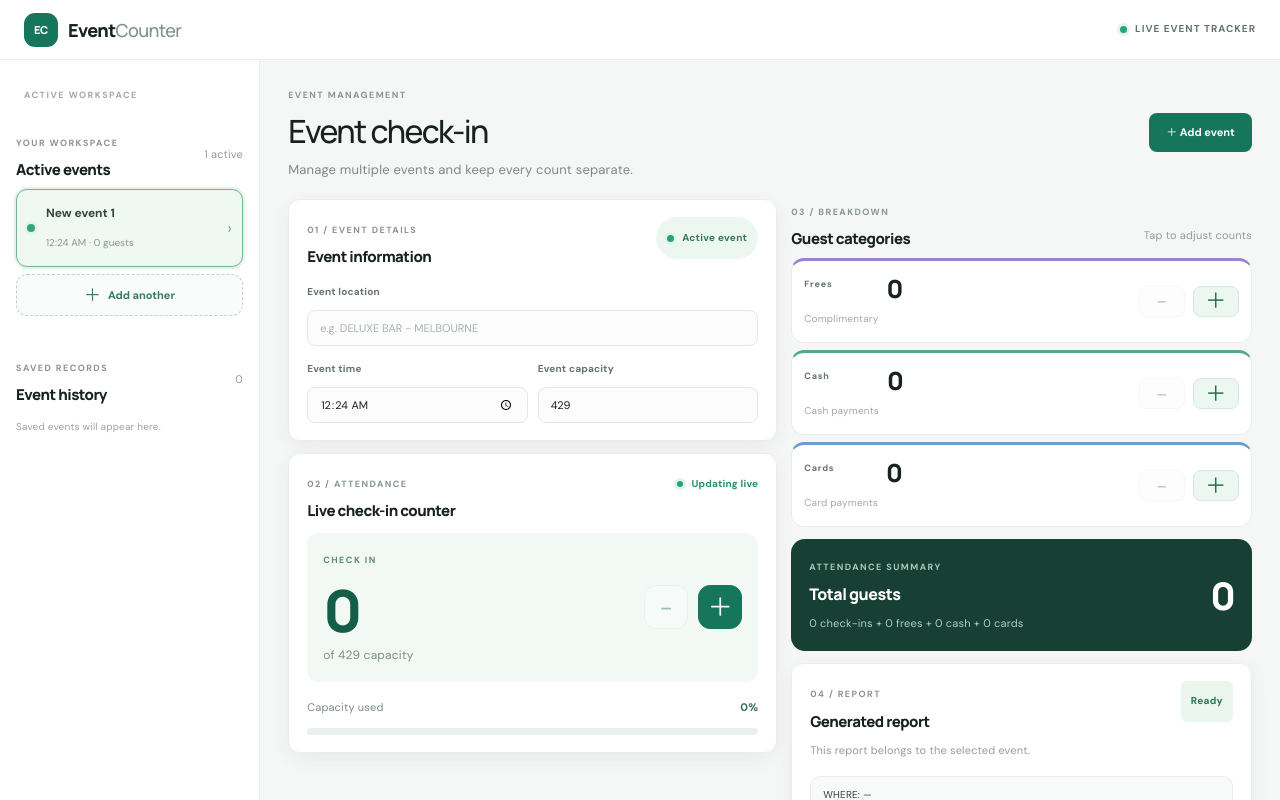
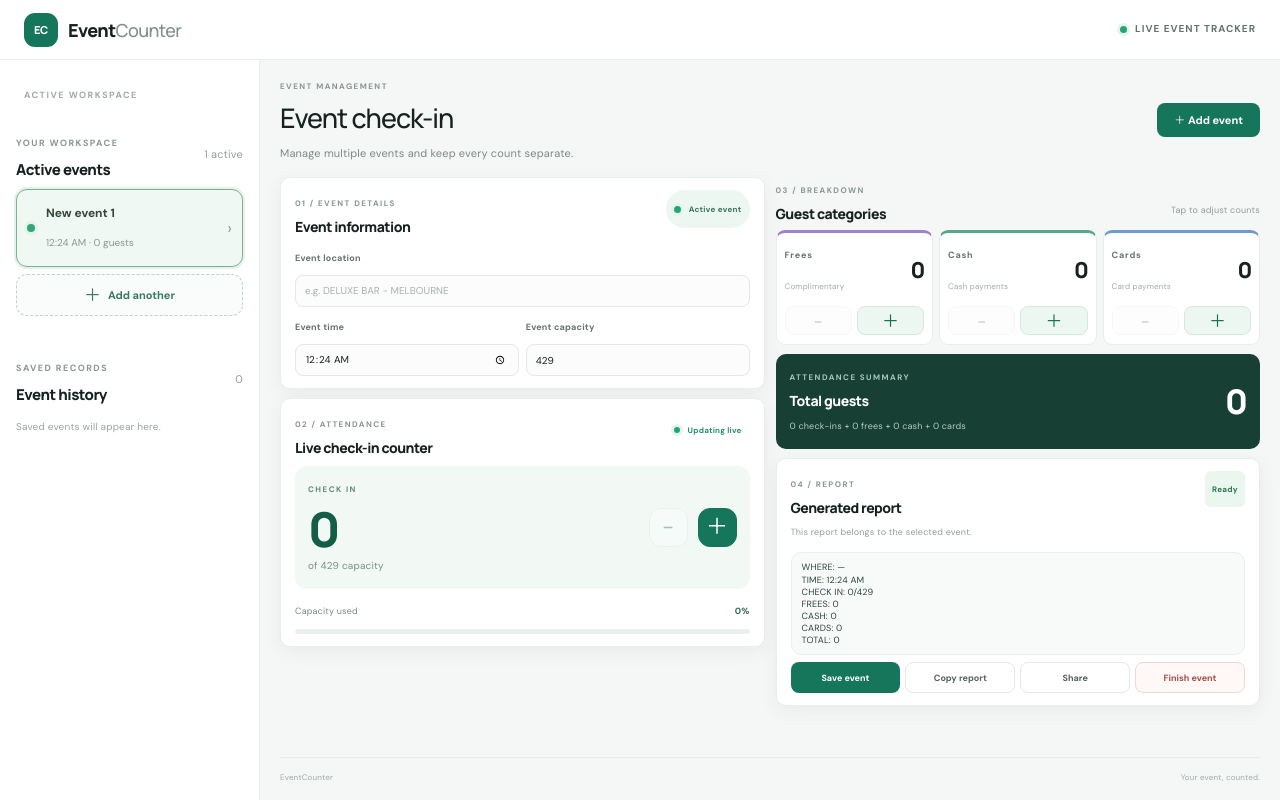
Before and after one commit to choMatt/EventCounter, a React (Vite) app: page / in a window 1280 px wide. Built offline with nearby package versions, Linux system fonts and the light colour scheme.

Commit message:
Restore compact no-scroll layout while preserving active-events sidebar

```diff
--- a/src/App.css
+++ b/src/App.css
@@ -114,3 +114,61 @@ h1,h2,p{margin-top:0}h1,h2{font-family:Manrope,sans-serif;color:var(--ink)}h1{ma
  .dashboard-content .counter-actions{width:110px;margin:0}
  .dashboard-content .report-actions button{flex:1}
 }
+
+
+/* Restore the compact, no-scroll desktop layout while preserving the left sidebar */
+@media (min-width:1000px) and (min-height:680px){
+  html,body,#root{height:100%;min-height:0;overflow:hidden}
+  .app-shell{height:100dvh;min-height:0;overflow:hidden}
+  .dashboard-content{height:100%;min-height:0;overflow:hidden;padding:13px 20px 10px;display:flex;flex-direction:column}
+  .dashboard-content>.page-heading{flex:none;margin:0 0 11px;min-height:48px}
+  .dashboard-content h1{font-size:27px;letter-spacing:-1px}
+  .dashboard-content .subheading{font-size:11px}
+  .dashboard-content .new-event-button{min-height:34px}
+  .dashboard-grid{flex:1;min-height:0;grid-template-columns:minmax(0,1fr) minmax(0,1fr);gap:11px}
+  .dashboard-left,.dashboard-right{gap:9px;min-height:0}
+  .dashboard-content .panel{padding:12px 14px;border-radius:10px}
+  .dashboard-content .panel-title-row{margin-bottom:9px}
+  .dashboard-content .eyebrow{font-size:8px;margin-bottom:3px}
+  .dashboard-content h2{font-size:14px}
+  .dashboard-content .details-grid{gap:7px}
+  .dashboard-content .field{gap:4px}
+  .dashboard-content .field span{font-size:9px}
+  .dashboard-content .field input{height:32px;padding:0 9px;font-size:10px}
+  .dashboard-content .status-tag,.dashboard-content .live-label{font-size:8px;padding:6px 8px}
+  .dashboard-content .checkin-display{padding:10px 13px}
+  .dashboard-content .checkin-copy strong{font-size:48px;line-height:1}
+  .dashboard-content .checkin-copy .eyebrow{font-size:8px}
+  .dashboard-content .capacity-copy{font-size:10px}
+  .dashboard-content .main-step-button{width:39px;height:39px;font-size:22px}
+  .dashboard-content .progress-area{margin-top:9px}
+  .dashboard-content .progress-meta{font-size:9px;margin-bottom:5px}
+  .dashboard-content .progress-track{height:5px}
+  .dashboard-content .categories-section{margin:0}
+  .dashboard-content .section-heading{margin-bottom:7px}
+  .dashboard-content .muted-note{font-size:9px}
+  .dashboard-content .counter-grid{grid-template-columns:repeat(3,minmax(0,1fr));gap:6px}
+  .dashboard-content .counter-card{display:flex;flex-direction:column;align-items:stretch;gap:7px;min-width:0;padding:9px 8px;border-radius:9px}
+  .dashboard-content .counter-heading{align-items:center}
+  .dashboard-content .counter-heading>div{gap:2px}
+  .dashboard-content .counter-heading .eyebrow{font-size:9px}
+  .dashboard-content .counter-description{font-size:8px}
+  .dashboard-content .counter-value{font-size:22px}
+  .dashboard-content .counter-actions{width:100%;gap:5px;margin:0}
+  .dashboard-content .step-button{height:29px;font-size:17px}
+  .dashboard-content .total-panel{min-height:76px;margin:0;padding:10px 14px;border-radius:10px}
+  .dashboard-content .total-panel .eyebrow{font-size:8px}
+  .dashboard-content .total-panel h2{font-size:14px}
+  .dashboard-content .total-breakdown{font-size:9px;margin-top:3px}
+  .dashboard-content .total-number{font-size:34px}
+  .dashboard-content .report-panel{min-height:0;margin:0;display:flex;flex-direction:column}
+  .dashboard-content .report-panel .panel-title-row{margin-bottom:7px}
+  .dashboard-content .report-description{font-size:9px;margin-top:3px}
+  .dashboard-content .ready-tag{font-size:8px;padding:5px 7px}
+  .dashboard-content .report-output{padding:8px 10px;font-size:9px;line-height:1.35;white-space:pre;overflow:hidden}
+  .dashboard-content .report-actions{display:grid;grid-template-columns:repeat(4,minmax(0,1fr));gap:5px;margin-top:7px}
+  .dashboard-content .report-actions button{min-width:0;min-height:31px;padding:0 5px;font-size:9px;white-space:nowrap}
+  .dashboard-content .finish-button{margin:0}
+  .dashboard-content .notice{margin:5px 0 0;font-size:9px}
+  .dashboard-content .footer{flex:none;margin-top:8px;padding-top:6px;font-size:8px}
+}
```
